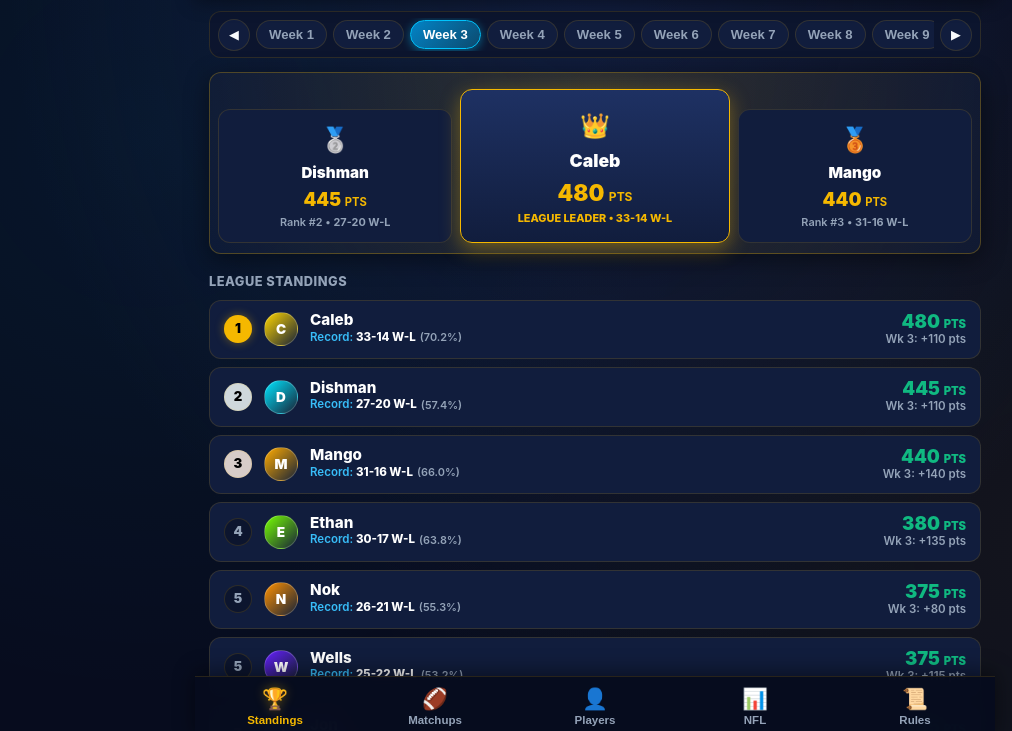
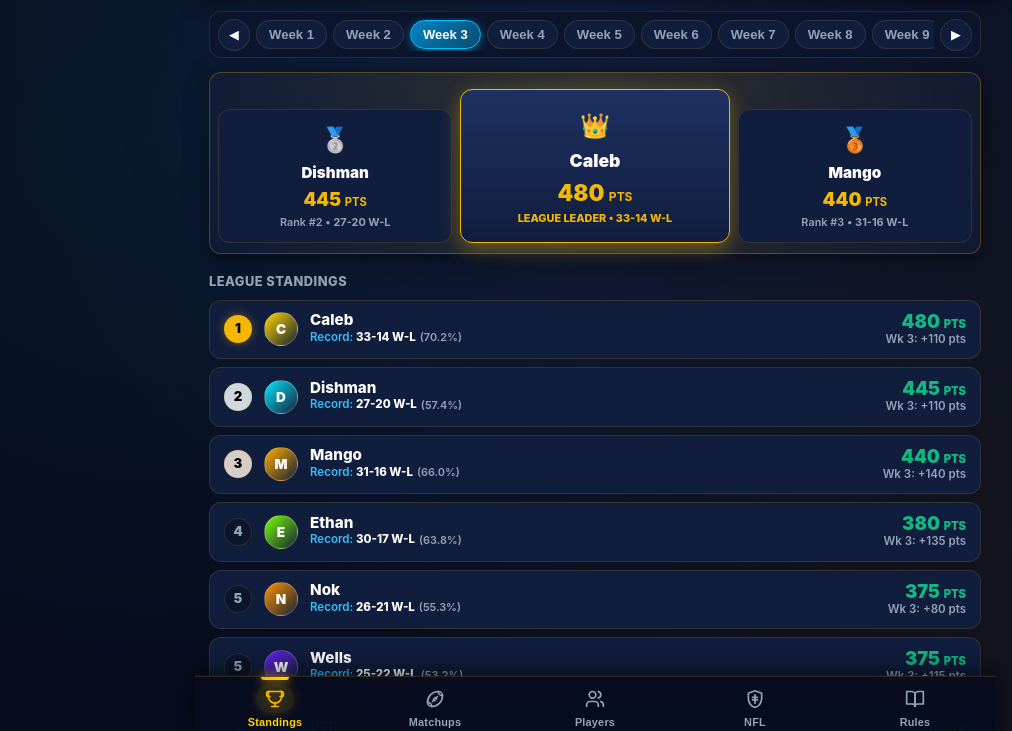
Before and after one commit to jonnykeys/Sports-Psychic, a plain HTML site: page OG League Live/index.html in a window 1280 px wide. Shown: the part 60-791 px from the top of the page, without its empty margins (45-1057 px from the left). Drawn offline with Linux system fonts and the light colour scheme; no server answers.

Commit message:
Replace bottom navigation emojis with sleek modern vector icons and glowing sports theme

```diff
--- a/OG League Live/index.html
+++ b/OG League Live/index.html
@@ -11,7 +11,7 @@
   <title>Sports Psychic - OG League 🏈</title>
 
   <link rel="manifest" href="manifest.json">
-  <link rel="stylesheet" href="style.css?v=3.9">
+  <link rel="stylesheet" href="style.css?v=4.0">
   <link rel="icon" type="image/png" href="logo.png?v=3.2">
   <link rel="apple-touch-icon" href="apple-touch-icon.png?v=3.2">
 </head>
@@ -165,23 +165,59 @@
   <!-- FIXED MOBILE BOTTOM NAVIGATION -->
   <nav class="bottom-nav" aria-label="Bottom Navigation">
     <button class="nav-item active" data-tab="leaderboard">
-      <span class="nav-icon">🏆</span>
+      <span class="nav-icon">
+        <svg class="nav-svg" viewBox="0 0 24 24" fill="none" stroke="currentColor" stroke-width="2" stroke-linecap="round" stroke-linejoin="round">
+          <path d="M6 9H4a2 2 0 0 1-2-2V5a2 2 0 0 1 2-2h2" />
+          <path d="M18 9h2a2 2 0 0 0 2-2V5a2 2 0 0 0-2-2h-2" />
+          <path d="M4 3h16v6a8 8 0 0 1-16 0V3z" />
+          <path d="M12 17v4" />
+          <path d="M8 21h8" />
+        </svg>
+      </span>
       <span>Standings</span>
     </button>
     <button class="nav-item" data-tab="matchups">
-      <span class="nav-icon">🏈</span>
+      <span class="nav-icon">
+        <svg class="nav-svg" viewBox="0 0 24 24" fill="none" stroke="currentColor" stroke-width="2" stroke-linecap="round" stroke-linejoin="round">
+          <path d="M15 9l-6 6" />
+          <path d="M10 12l2 2" />
+          <path d="M12 10l2 2" />
+          <path d="M8 21a5 5 0 0 0 -5 -5" />
+          <path d="M16 3c-7.18 0 -13 5.82 -13 13a5 5 0 0 0 5 5c7.18 0 13 -5.82 13 -13a5 5 0 0 0 -5 -5" />
+          <path d="M16 3a5 5 0 0 0 5 5" />
+        </svg>
+      </span>
       <span>Matchups</span>
     </button>
     <button class="nav-item" data-tab="players">
-      <span class="nav-icon">👤</span>
+      <span class="nav-icon">
+        <svg class="nav-svg" viewBox="0 0 24 24" fill="none" stroke="currentColor" stroke-width="2" stroke-linecap="round" stroke-linejoin="round">
+          <path d="M16 21v-2a4 4 0 0 0-4-4H6a4 4 0 0 0-4 4v2" />
+          <circle cx="9" cy="7" r="4" />
+          <path d="M22 21v-2a4 4 0 0 0-3-3.87" />
+          <path d="M16 3.13a4 4 0 0 1 0 7.75" />
+        </svg>
+      </span>
       <span>Players</span>
     </button>
     <button class="nav-item" data-tab="nfl">
-      <span class="nav-icon">📊</span>
+      <span class="nav-icon">
+        <svg class="nav-svg" viewBox="0 0 24 24" fill="none" stroke="currentColor" stroke-width="2" stroke-linecap="round" stroke-linejoin="round">
+          <path d="M12 2L4 5v6c0 5.5 3.5 10.5 8 11 4.5-.5 8-5.5 8-11V5l-8-3z" />
+          <path d="M12 7v10" />
+          <path d="M9 10h6" />
+          <path d="M9 13h6" />
+        </svg>
+      </span>
       <span>NFL</span>
     </button>
     <button class="nav-item" data-tab="rules">
-      <span class="nav-icon">📜</span>
+      <span class="nav-icon">
+        <svg class="nav-svg" viewBox="0 0 24 24" fill="none" stroke="currentColor" stroke-width="2" stroke-linecap="round" stroke-linejoin="round">
+          <path d="M2 3h6a4 4 0 0 1 4 4v14a3 3 0 0 0-3-3H2z" />
+          <path d="M22 3h-6a4 4 0 0 0-4 4v14a3 3 0 0 1 3-3h7z" />
+        </svg>
+      </span>
       <span>Rules</span>
     </button>
   </nav>
@@ -190,7 +226,7 @@
   <div id="toast-notice" class="toast-notice" role="alert"></div>
 
   <!-- EMBEDDED BASELINE DATA + CLIENT ENGINE -->
-  <script src="data.js?v=3.9"></script>
-  <script src="app.js?v=3.9"></script>
+  <script src="data.js?v=4.0"></script>
+  <script src="app.js?v=4.0"></script>
 </body>
 </html>
--- a/OG League Live/style.css
+++ b/OG League Live/style.css
@@ -1049,48 +1049,105 @@ body {
   right: 0;
   height: calc(var(--nav-height) + env(safe-area-inset-bottom, 0px));
   padding-bottom: env(safe-area-inset-bottom, 0px);
-  background: rgba(7, 12, 30, 0.96);
-  backdrop-filter: blur(16px);
-  -webkit-backdrop-filter: blur(16px);
-  border-top: 1px solid var(--border-color);
-  box-shadow: 0 -4px 20px rgba(0, 0, 0, 0.45);
+  background: rgba(7, 12, 30, 0.95);
+  backdrop-filter: blur(20px);
+  -webkit-backdrop-filter: blur(20px);
+  border-top: 1px solid rgba(245, 184, 0, 0.16);
+  box-shadow: 0 -6px 24px rgba(0, 0, 0, 0.55), 0 -1px 0 rgba(255, 255, 255, 0.05);
   display: flex;
   justify-content: space-around;
   align-items: flex-start;
-  padding-top: 6px;
+  padding-top: 4px;
   z-index: 100;
   max-width: 800px;
   margin: 0 auto;
 }
 
 .nav-item {
+  position: relative;
   flex: 1;
   display: flex;
   flex-direction: column;
   align-items: center;
   justify-content: center;
-  gap: 4px;
+  gap: 3px;
   background: transparent;
   border: none;
   color: var(--text-muted);
-  font-size: 0.72rem;
-  font-weight: 700;
+  font-size: 0.68rem;
+  font-weight: 600;
+  letter-spacing: 0.02em;
   cursor: pointer;
-  padding: 6px 4px;
+  padding: 4px 2px;
+  transition: var(--transition);
+  user-select: none;
+}
+
+.nav-item::before {
+  content: "";
+  position: absolute;
+  top: -4px;
+  left: 50%;
+  transform: translateX(-50%) scaleX(0);
+  width: 28px;
+  height: 3px;
+  border-radius: 0 0 3px 3px;
+  background: linear-gradient(90deg, var(--accent-gold), var(--accent-gold-bright));
+  box-shadow: 0 0 10px var(--accent-gold), 0 0 16px var(--accent-gold-glow);
+  transition: transform 0.25s cubic-bezier(0.4, 0, 0.2, 1);
+}
+
+.nav-item.active::before {
+  transform: translateX(-50%) scaleX(1);
+}
+
+.nav-item:active {
+  transform: scale(0.92);
+}
+
+.nav-icon {
+  display: flex;
+  align-items: center;
+  justify-content: center;
+  width: 38px;
+  height: 28px;
+  border-radius: 14px;
+  position: relative;
   transition: var(--transition);
 }
 
-.nav-item .nav-icon {
-  font-size: 1.3rem;
-  line-height: 1;
+.nav-svg {
+  width: 20px;
+  height: 20px;
+  stroke: var(--text-muted);
+  stroke-width: 2;
+  fill: none;
+  display: block;
+  transition: var(--transition);
 }
 
 .nav-item.active {
-  color: var(--accent-gold);
+  color: var(--accent-gold-bright);
+  font-weight: 700;
 }
 
 .nav-item.active .nav-icon {
+  background: rgba(245, 184, 0, 0.12);
+  box-shadow: 0 0 12px rgba(245, 184, 0, 0.18);
+}
+
+.nav-item.active .nav-svg {
+  stroke: var(--accent-gold);
   filter: drop-shadow(0 0 6px var(--accent-gold-glow));
+}
+
+@media (hover: hover) {
+  .nav-item:hover:not(.active) {
+    color: var(--text-main);
+  }
+  .nav-item:hover:not(.active) .nav-svg {
+    stroke: var(--text-main);
+  }
 }
 
 /* Toast Message */
```
